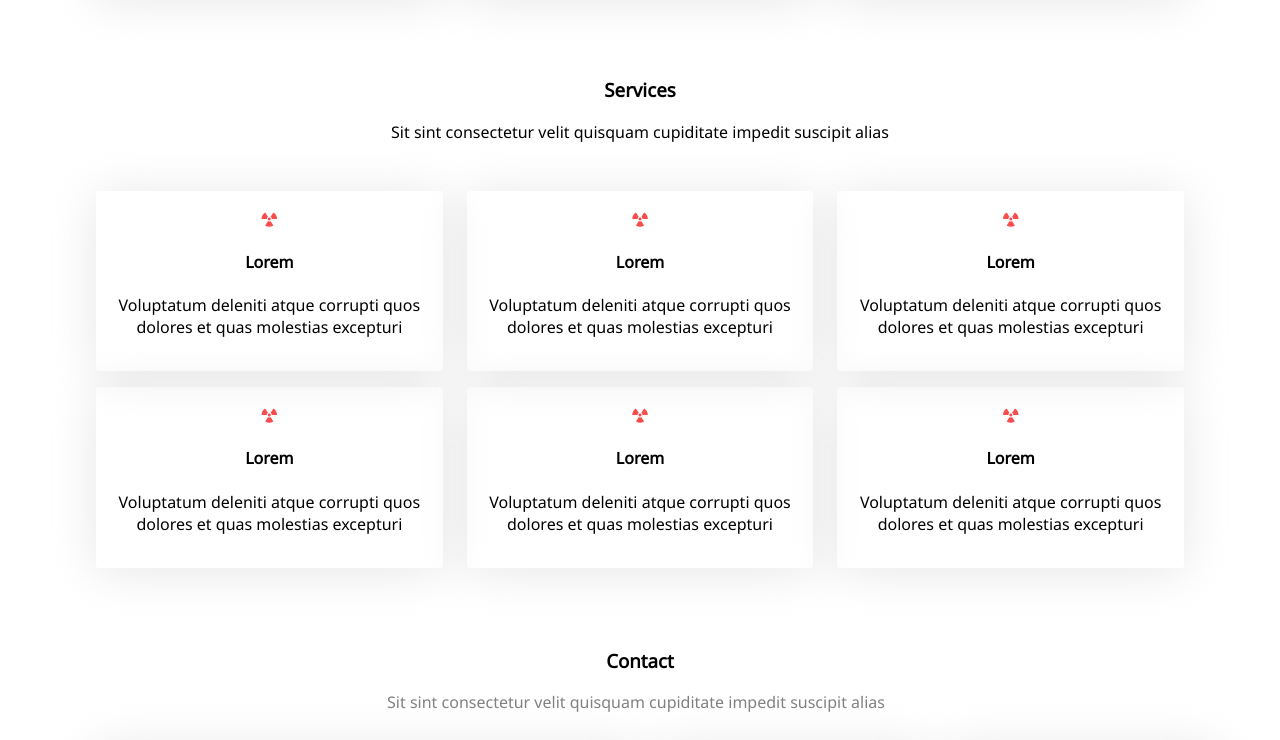
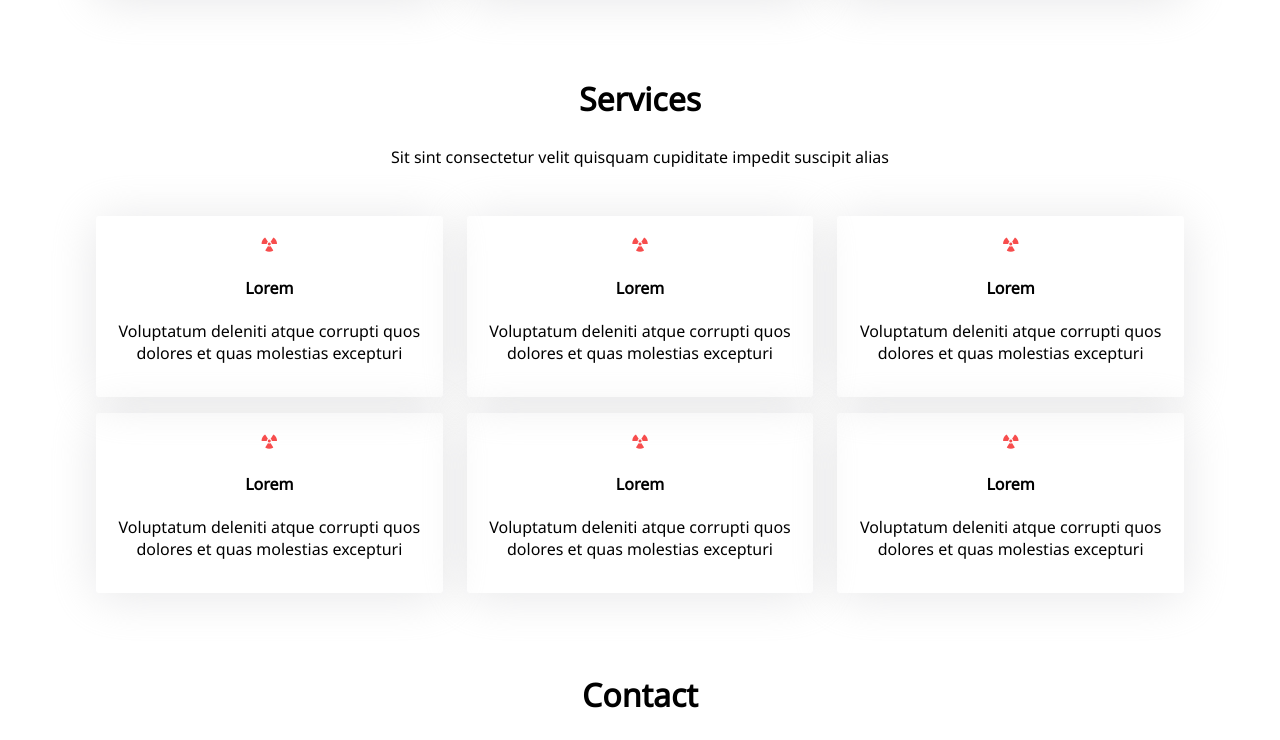
Before and after one commit to major-winter/landing-page-day, a website: page index.html in a window 1280 px wide. Shown: the part 1593-2333 px from the top of the page. Drawn offline with Linux system fonts and the light colour scheme.

Commit message:
adjust font-size of section-header, adjust header background image based on screen width

```diff
--- a/css/screen.css
+++ b/css/screen.css
@@ -1,6 +1,6 @@
 @media (min-width: 768px) {
-	.container {
-		/* width: 75%; */
+	section h2 {
+		font-size: 2rem;
 	}
 
 	.nav {
@@ -83,6 +83,12 @@
 }
 
 @media screen and (min-width: 1024px) {
+	.header {
+		background-attachment: fixed;
+		background-size: cover;
+		background-position: top;
+	}
+
 	.about__content {
 		margin-top: 2rem;
 	}
--- a/index.html
+++ b/index.html
@@ -157,7 +157,7 @@
 
 		<section class="services mt-5" id="services">
 			<div class="container text-center">
-				<h3>Services</h3>
+				<h2>Services</h2>
 				<p>Sit sint consectetur velit quisquam cupiditate impedit suscipit alias</p>
 				<div class="services__box grid-3-col">
 					<div class="services__box-item">
@@ -194,7 +194,7 @@
 
 		<section class="contact mt-5" id="contact">
 			<div class="container text-center">
-				<h3>Contact</h3>
+				<h2>Contact</h2>
 				<p>Sit sint consectetur velit quisquam cupiditate impedit suscipit alias</p>
 
 				<div class="contact__box contact__box-mobile">
```
